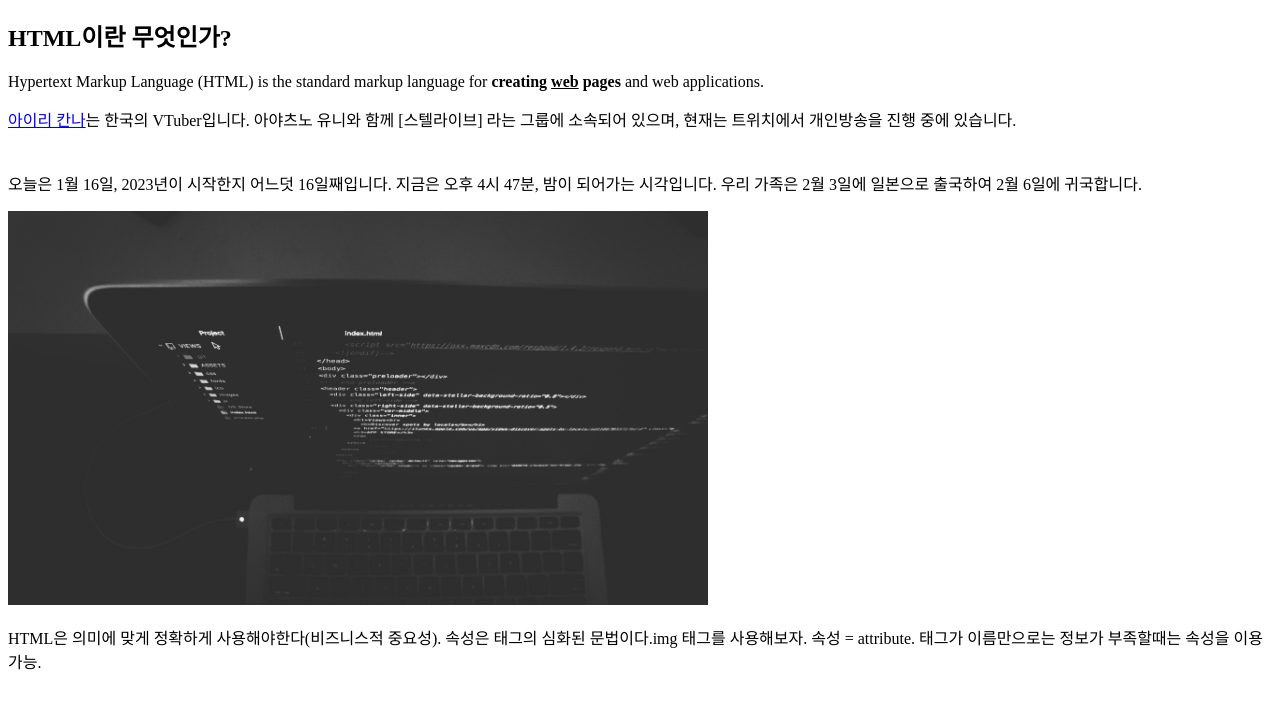
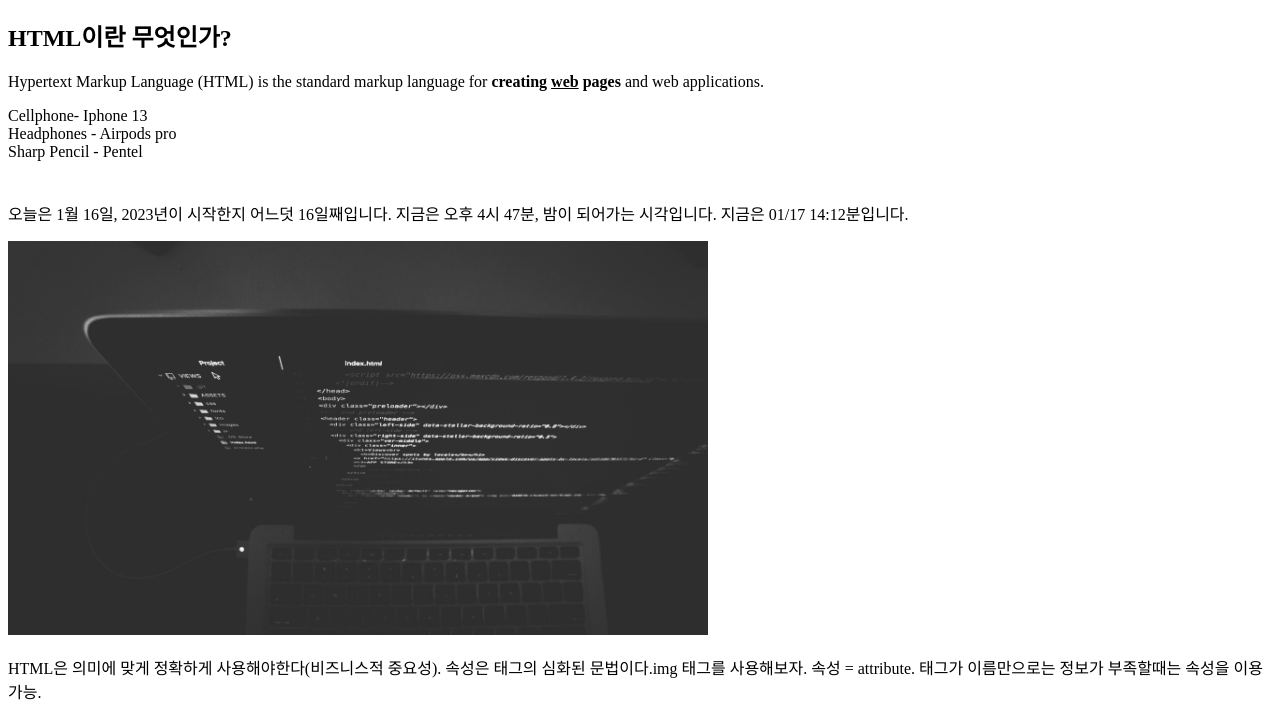
Before and after one commit to P-note/WEB1_project, a plain HTML site: page 1.html in a window 1280 px wide. Shown: the part 136-855 px from the top of the page. Before the commit the page ends 825 px from the top, so only its background shows below. Drawn offline with Linux system fonts and the light colour scheme.

Commit message:
editted 1.html
replaced some infos

```diff
--- a/1.html
+++ b/1.html
@@ -16,14 +16,14 @@
     Hypertext Markup Language (HTML) is the standard markup
     language for <strong>creating <u>web</u> pages</strong> and web applications.</p>
 
-    <p><a href="https://namu.wiki/w/%EC%95%84%EC%9D%B4%EB%A6%AC%20%EC%B9%B8%EB%82%98"
-        target="_blank" title="나무위키_아이리_칸나">아이리 칸나</a>는 한국의 VTuber입니다.
-    아야츠노 유니와 함께 [스텔라이브] 라는 그룹에 소속되어 있으며,
-    현재는 트위치에서 개인방송을 진행 중에 있습니다.</p>
+    <p>Cellphone- Iphone 13<br>
+        Headphones - Airpods pro<br>
+        Sharp Pencil - Pentel
+    </p>
     <p style="margin-top:40px;">
     오늘은 1월 16일, 2023년이 시작한지 어느덧 16일째입니다.
     지금은 오후 4시 47분, 밤이 되어가는 시각입니다.
-    우리 가족은 2월 3일에 일본으로 출국하여 2월 6일에 귀국합니다.</p>
+    지금은 01/17 14:12분입니다.</p>
     <img src="coding.jpg" width="700">
     <p>
     HTML은 의미에 맞게 정확하게 사용해야한다(비즈니스적 중요성).
```
